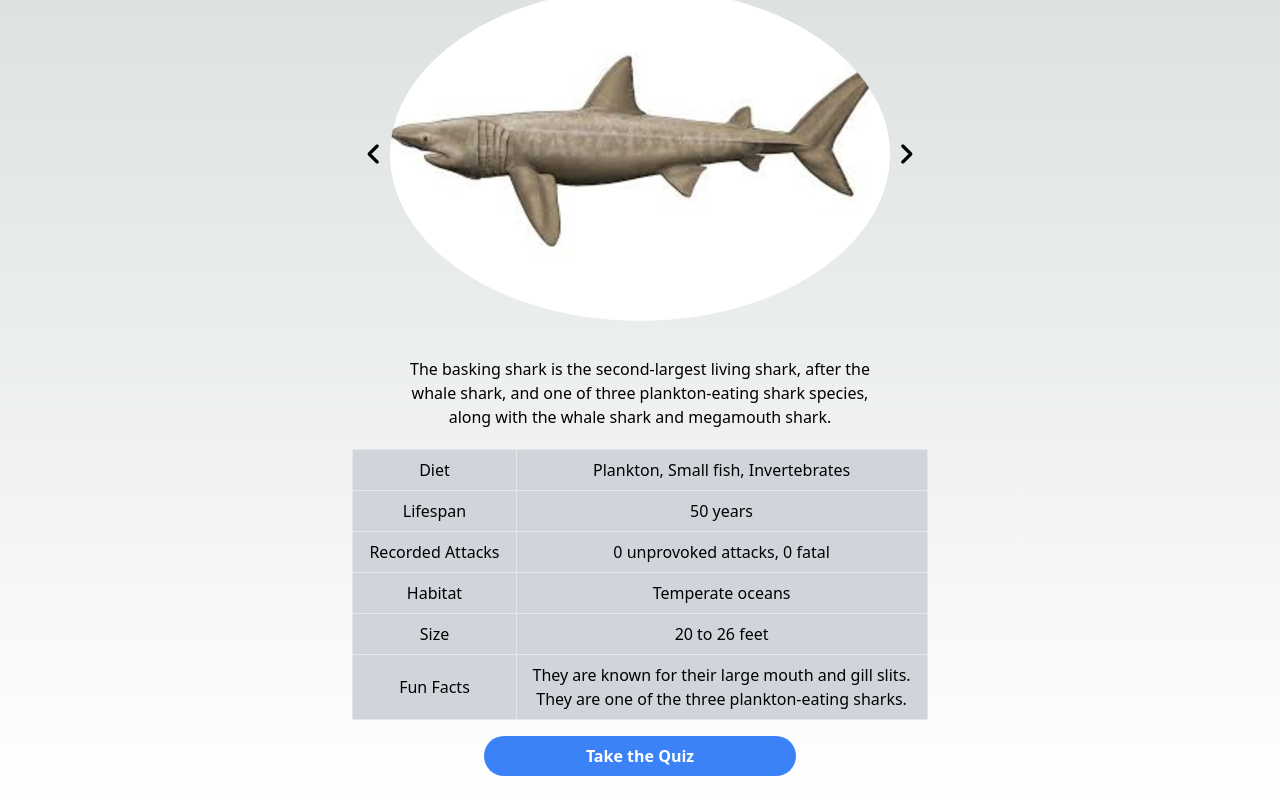
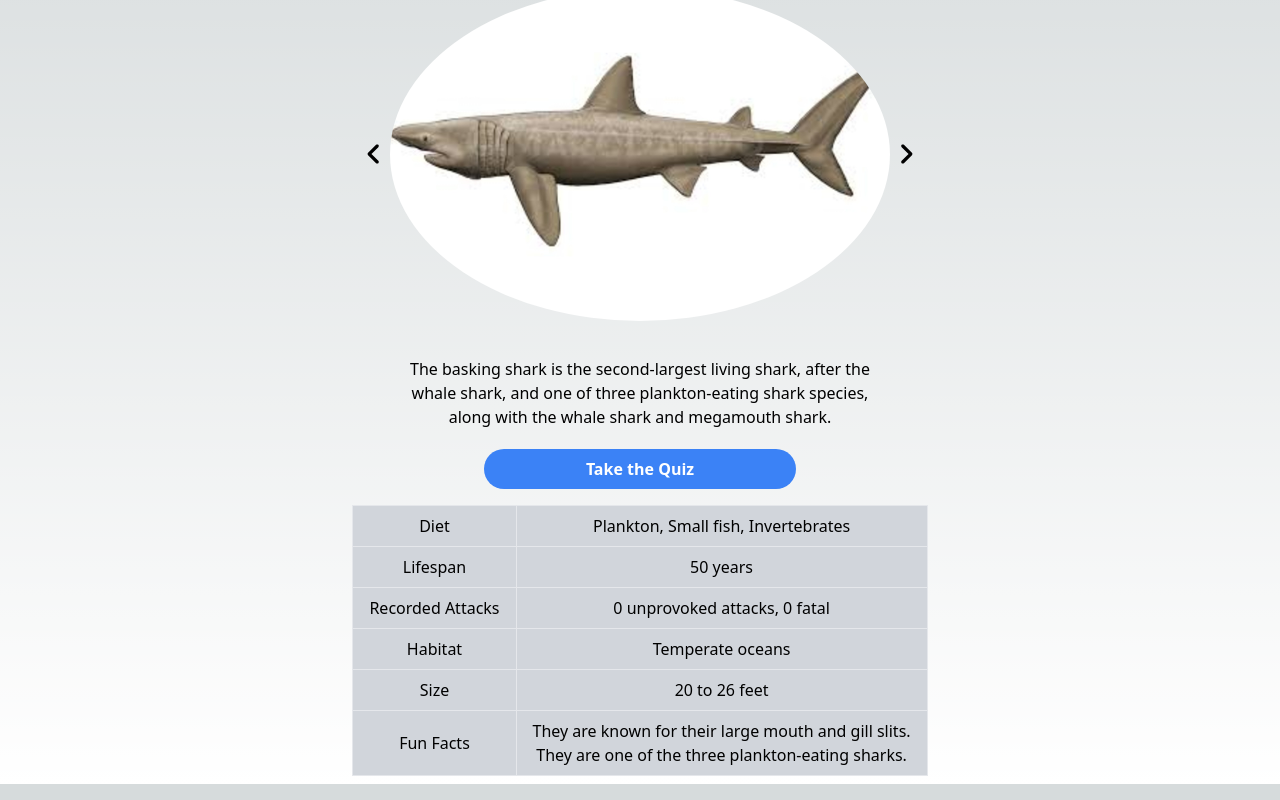
Before and after one commit to alindenberg/what_the_shark, a Next.js app: page /sharks/basking in a window 1280 px wide. Shown: the part 180-980 px from the top of the page. Built offline with nearby package versions, Linux system fonts and the light colour scheme.

Commit message:
minor styling changes to home & shark page

```diff
--- a/src/pages/index.tsx
+++ b/src/pages/index.tsx
@@ -34,7 +34,7 @@ export default function Home() {
   return (
     <Layout>
       <main
-        className={`flex flex-col items-center ${inter.className}`}
+        className={`flex flex-col items-center ${inter.className} mb-6`}
       >
         <div className="flex flex-col justify-center items-center w-full border-5">
           <div className="text-center mx-auto">
--- a/src/pages/sharks/[slug].tsx
+++ b/src/pages/sharks/[slug].tsx
@@ -32,13 +32,13 @@ export default function Sharks({ shark }: { shark: SharkType }) {
               <div className="lg:w-3/4">
                 <p className="my-5">{shark.description}</p>
               </div>
-              <SharkDetailsTable {...shark} />
               <button
                 onClick={() => router.push(`${router.asPath}/quiz`)}
-                className="bg-blue-500 hover:bg-blue-700 text-white font-bold py-2 px-4 my-4 rounded-full w-3/4 md:w-1/2"
+                className="bg-blue-500 hover:bg-blue-700 text-white font-bold py-2 mb-4 px-4 rounded-full w-3/4 md:w-1/2"
               >
                 Take the Quiz
               </button>
+              <SharkDetailsTable {...shark} />
             </div>
           </div>
         )}
```
